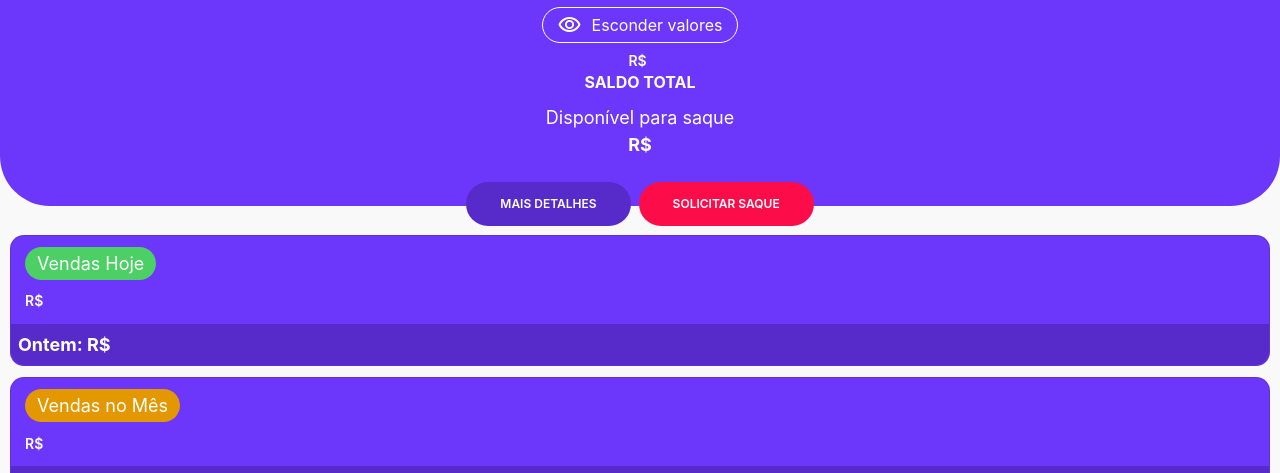
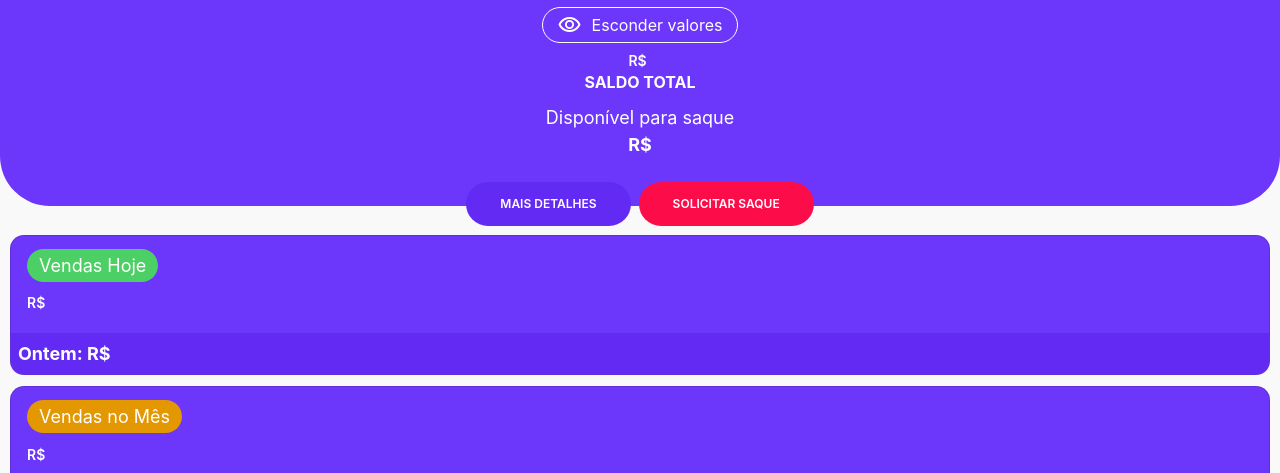
Before and after one commit to leodeymison/p-braid, a plain HTML site: page index.html in a window 1280 px wide. Shown: the part 90-563 px from the top of the page. Drawn offline with nearby package versions, Linux system fonts and the light colour scheme.

Commit message:
cores and fonts

```diff
--- a/assets/css/style.css
+++ b/assets/css/style.css
@@ -1,6 +1,6 @@
 :root {
     --gb-primary: #6d36fb;
-    --gb-secundary: #572bc9;
+    --gb-secundary: #632af4;
 }
 
 /* GLOBAIS */
@@ -119,7 +119,7 @@ ul li img {
     margin-top: .7em;
 }
 .card .card-content {
-    padding: 14px;
+    padding: 16px;
 }
 .card .card-content .info {
     padding: 6px 12px;
@@ -130,6 +130,7 @@ ul li img {
     display: flex;
     padding-top: .5em;
     font-size: 33px;
+    margin-bottom: 5px;
 }
 .card .card-content h2 span {
     font-size: 14px;
```
